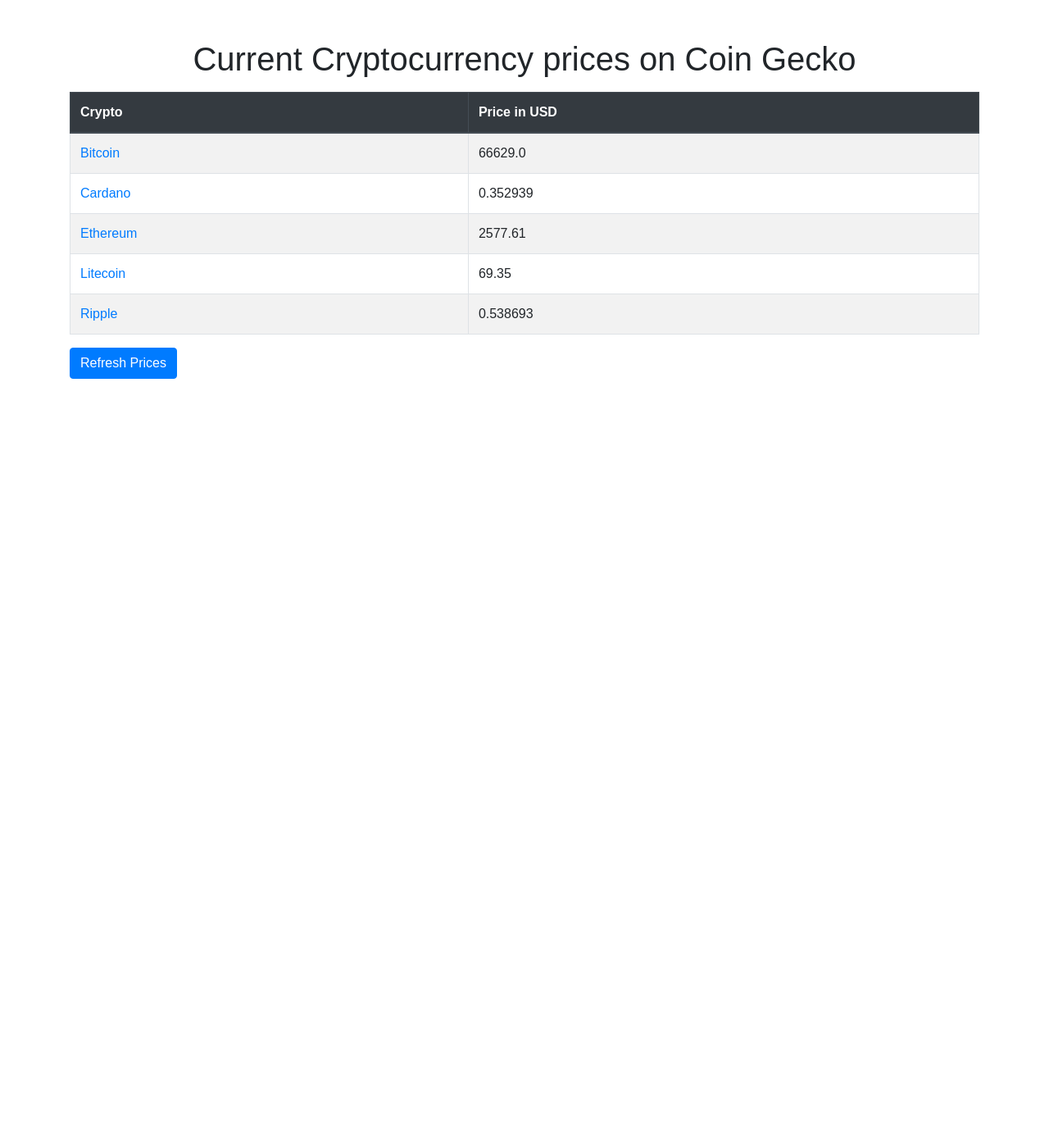
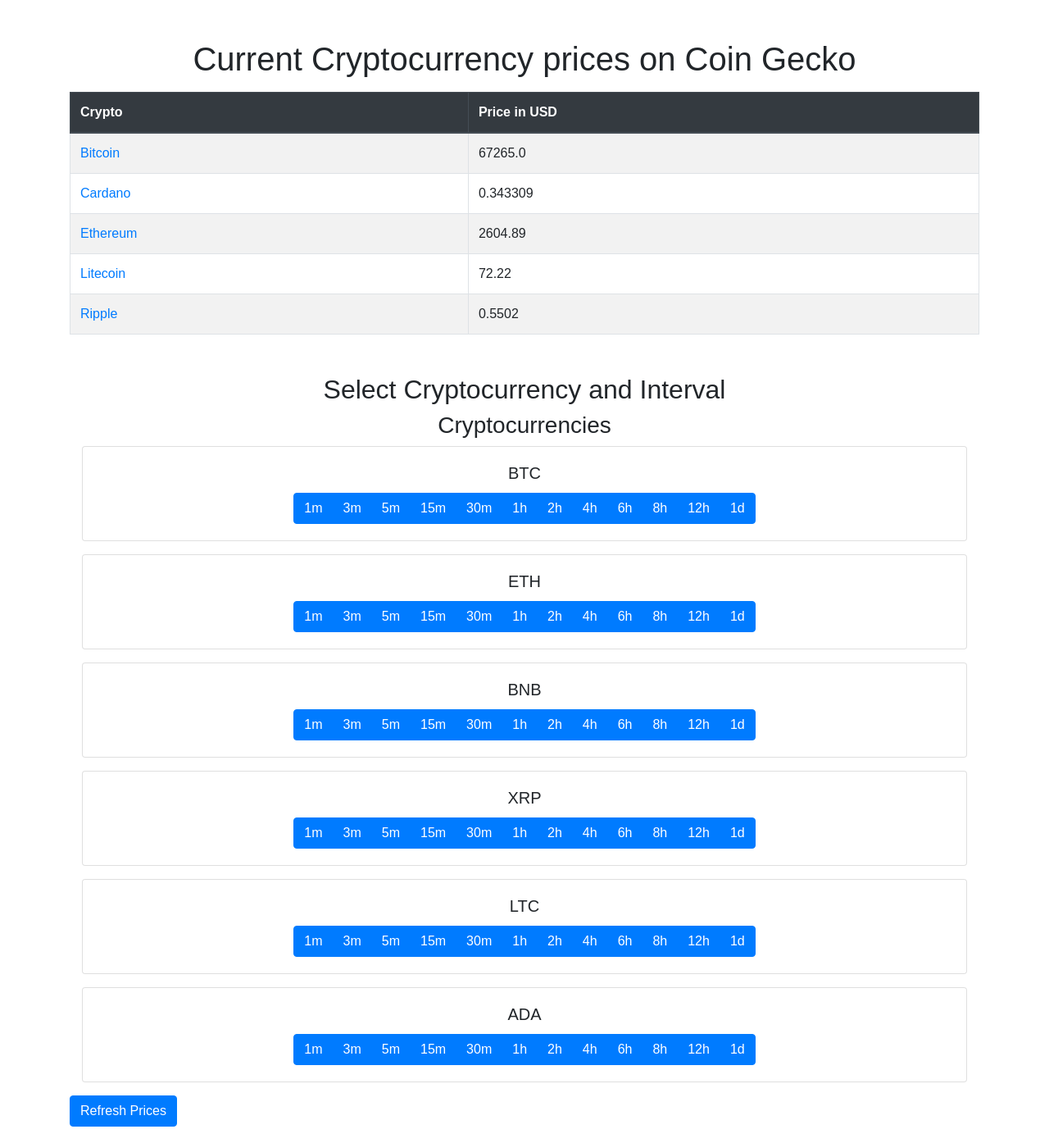
Before and after one commit to Zezoo123/DeFi-Arbitrage-and-Prediction-Tool, a Flask app: page / in a window 1280 px wide. Shown: the whole page at 82% size. Before the commit the page ends 462 px from the top, so only its background shows below. Run offline with Flask 3, Linux system fonts and the light colour scheme; some libraries are stand-ins or nearby versions.

Commit message:
Plot kLine chart on website

```diff
--- a/app.py
+++ b/app.py
@@ -8,13 +8,18 @@ from plot import plot_prices_over_time, plot_klines
 
 app = Flask(__name__)
 
+
+
 # Route for the main page
 @app.route('/')
 def index():
+    intervals = ['1m', '3m', '5m', '15m', '30m', '1h', '2h', '4h', '6h', '8h', '12h', '1d']
+    crypto_ids = ['BTC', 'ETH', 'BNB', 'XRP', 'LTC', 'ADA']
+
     if time.time() - price_cache.get('last_refresh', 0) > 300:
         load_current_prices()
     current_prices = pd.read_csv('data/coingecko/current_prices.csv')
-    return render_template('index.html', prices=current_prices)
+    return render_template('index.html', prices=current_prices, intervals=intervals, crypto_ids=crypto_ids)
 
 @app.route('/historical/<crypto_id>')
 def crypto_page(crypto_id):
@@ -32,6 +37,15 @@ def crypto_page(crypto_id):
 
     return render_template('crypto_page.html', current_price=current_prices.iloc[0]['price'], historical_data=historical_data, crypto_id=crypto_id, graph_url=graph_url)
 
+@app.route('/kLine/chart', methods=['GET'])
+def kline_chart():
+    crypto_id = request.args.get('crypto_id')
+    interval = request.args.get('interval')
+
+    kline_data = pd.read_csv(f'data/binance/{crypto_id}/{interval}.csv')
+    kline_html = plot_klines(kline_data, interval, crypto_id)
+
+    return render_template('kline_chart.html', kline_html=kline_html, interval=interval, crypto_id=crypto_id)
 
 """
 Route for the reload prices button.
@@ -45,6 +59,14 @@ def refresh_prices():
     coingecko_data_collection.save_current_prices()
     load_current_prices()
 
+
+@app.route('/api/get_data', methods=['POST'])
+def get_data():
+    selected_crypto = request.form['crypto']
+    selected_interval = request.form['interval']
+
+    return redirect(url_for('kline_chart', crypto_id=selected_crypto, interval=selected_interval))
+
 """
 Cache to hold prices in memory for efficiency
 """
--- a/data/coingecko/current_prices.csv
+++ b/data/coingecko/current_prices.csv
@@ -1,6 +1,6 @@
 crypto,price
-bitcoin,66629.0
-cardano,0.352939
-ethereum,2577.61
-litecoin,69.35
-ripple,0.538693
+bitcoin,67265.0
+cardano,0.343309
+ethereum,2604.89
+litecoin,72.22
+ripple,0.5502
--- a/templates/index.html
+++ b/templates/index.html
@@ -9,6 +9,7 @@
 </head>
 <body>
     <div class="container mt-5">
+
         <h1 class="text-center">Current Cryptocurrency prices on Coin Gecko</h1>
         <table class="table table-striped table-bordered mt-3">
             <thead class="thead-dark">
@@ -26,6 +27,31 @@
                 {% endfor %}
             </tbody>
         </table>
+
+        <div class="container text-center mt-5">
+            <h2>Select Cryptocurrency and Interval</h2>
+            <div class="row">
+                <div class="col">
+                    <h3>Cryptocurrencies</h3>
+                    {% for crypto in crypto_ids %}
+                        <div class="card mb-3">
+                            <div class="card-body">
+                                <h5 class="card-title">{{ crypto }}</h5>
+                                <form action="/api/get_data" method="POST">
+                                    <input type="hidden" name="crypto" value="{{ crypto }}">
+                                    <div class="btn-group" role="group" aria-label="Interval selection">
+                                        {% for interval in intervals %}
+                                            <button type="submit" name="interval" value="{{ interval }}" class="btn btn-primary">{{ interval }}</button>
+                                        {% endfor %}
+                                    </div>
+                                </form>
+                            </div>
+                        </div>
+                    {% endfor %}
+                </div>
+            </div>
+        </div>
+
         <form action='/api/reload_prices_func' method='POST'>
             <button type='submit' class='btn btn-primary'>Refresh Prices</button>
         </form>
```
Also changed, not shown: templates/kline_chart.html (added, +19 -0 lines).
